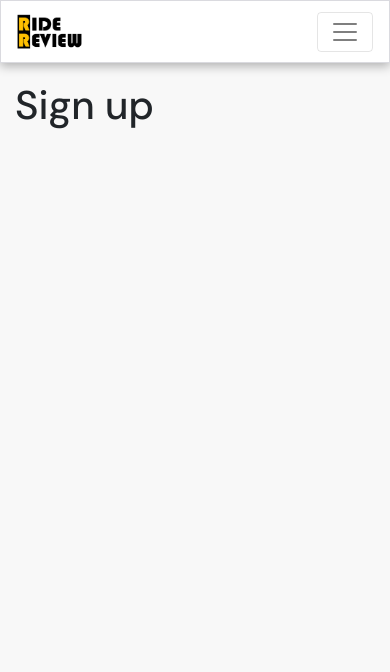
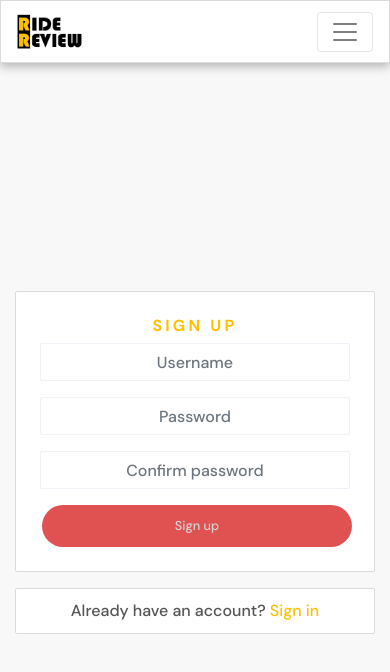
Before and after one commit to Code-Institute-Submissions/strasse34-pp5, a React (Create React App) app: page /signup in a window 390 px wide. Shown: the top 672 px of the page. Built offline with nearby package versions, Linux system fonts and the light colour scheme.

Commit message:
added sign up page

```diff
--- a/src/App.js
+++ b/src/App.js
@@ -2,8 +2,8 @@
 import Container from "react-bootstrap/Container";
 import { Route, Switch } from "react-router-dom";
 import NavBar from "./components/NavBar";
-
-
+import "./api/axiosDefaults";
+import SignUpForm from "./pages/auth/SignUpForm";
 
 function App() {
   return (
@@ -13,7 +13,7 @@
         <Switch>
           <Route exact path="/" render={() => <h1>Home page</h1>} />
           <Route exact path="/signin" render={() => <h1>Sign in</h1>} />
-          <Route exact path="/signup" render={() => <h1>Sign up</h1>} />
+          <Route exact path="/signup" render={() => <SignUpForm />} />
           <Route render={() => <p>Page not found!</p>} />
         </Switch>
       </Container>
--- a/src/App.module.css
+++ b/src/App.module.css
@@ -3,9 +3,30 @@
   background-color: #f8f8f8;
   min-height: 100vh;
 }
+
 .Main {
   padding-top: 81px;
 }
+
+.Content {
+  background-color: #ffffff;
+  padding: 10px;
+  border-radius: 2px;
+  border: 1px solid #dadadf;
+}
+
+.FillerImage {
+  object-fit: cover;
+  height: 100%;
+  width: 100%;
+}
+
+.Image {
+  max-height: 40vh;
+  max-width: 100%;
+  object-fit: contain;
+}
+
 * {
   box-sizing: border-box;
 }
@@ -24,6 +45,10 @@
   transition: color ease-in-out 0.3s;
 }
 
+input[type="file"] {
+  display: none;
+}
+
 i {
   color: #cfced3;
   font-size: 1.6rem;
@@ -36,3 +61,22 @@
   transition: color ease-in-out 0.3s;
   color: #2142b2;
 }
+
+figure {
+  text-align: center;
+  display: inline-block;
+}
+
+/* scrollbar */
+*::-webkit-scrollbar {
+  width: 5px;
+}
+*::-webkit-scrollbar-track {
+  background: #f1f1f1;
+}
+*::-webkit-scrollbar-thumb {
+  background: #888;
+}
+*::-webkit-scrollbar-thumb:hover {
+  background: #555;
+}
--- /dev/null
+++ b/src/api/axiosDefaults.js
@@ -0,0 +1,5 @@
+import axios from "axios";
+
+axios.defaults.baseURL = "https://drf-api-rec.herokuapp.com/";
+axios.defaults.headers.post["Content-Type"] = "multipart/form-data";
+axios.defaults.withCredentials = true;
--- /dev/null
+++ b/src/pages/auth/SignUpForm.js
@@ -0,0 +1,139 @@
+import React, { useState } from "react";
+import { Link, useHistory } from "react-router-dom";
+
+import styles from "../../styles/SignInUpForm.module.css";
+import btnStyles from "../../styles/Button.module.css";
+import appStyles from "../../App.module.css";
+
+import {
+  Form,
+  Button,
+  Image,
+  Col,
+  Row,
+  Container,
+  Alert,
+} from "react-bootstrap";
+import axios from "axios";
+
+const SignUpForm = () => {
+  const [signUpData, setSignUpData] = useState({
+    username: "",
+    password1: "",
+    password2: "",
+  });
+  const { username, password1, password2 } = signUpData;
+
+  const [errors, setErrors] = useState({});
+
+  const history = useHistory();
+
+  const handleChange = (event) => {
+    setSignUpData({
+      ...signUpData,
+      [event.target.name]: event.target.value,
+    });
+  };
+
+  const handleSubmit = async (event) => {
+    event.preventDefault();
+    try {
+      await axios.post("/dj-rest-auth/registration/", signUpData);
+      history.push("/signin");
+    } catch (err) {
+      setErrors(err.response?.data);
+    }
+  };
+
+  return (
+    <Row className={styles.Row}>
+      <Col className="my-auto py-2 p-md-2" md={6}>
+        <Container className={`${appStyles.Content} p-4 `}>
+          <h1 className={styles.Header}>sign up</h1>
+
+          <Form onSubmit={handleSubmit}>
+            <Form.Group controlId="username">
+              <Form.Label className="d-none">username</Form.Label>
+              <Form.Control
+                className={styles.Input}
+                type="text"
+                placeholder="Username"
+                name="username"
+                value={username}
+                onChange={handleChange}
+              />
+            </Form.Group>
+            {errors.username?.map((message, idx) => (
+              <Alert variant="warning" key={idx}>
+                {message}
+              </Alert>
+            ))}
+
+            <Form.Group controlId="password1">
+              <Form.Label className="d-none">Password</Form.Label>
+              <Form.Control
+                className={styles.Input}
+                type="password"
+                placeholder="Password"
+                name="password1"
+                value={password1}
+                onChange={handleChange}
+              />
+            </Form.Group>
+            {errors.password1?.map((message, idx) => (
+              <Alert key={idx} variant="warning">
+                {message}
+              </Alert>
+            ))}
+
+            <Form.Group controlId="password2">
+              <Form.Label className="d-none">Confirm password</Form.Label>
+              <Form.Control
+                className={styles.Input}
+                type="password"
+                placeholder="Confirm password"
+                name="password2"
+                value={password2}
+                onChange={handleChange}
+              />
+            </Form.Group>
+            {errors.password2?.map((message, idx) => (
+              <Alert key={idx} variant="warning">
+                {message}
+              </Alert>
+            ))}
+
+            <Button
+              className={`${btnStyles.Button} ${btnStyles.Wide} ${btnStyles.Bright}`}
+              type="submit"
+            >
+              Sign up
+            </Button>
+            {errors.non_field_errors?.map((message, idx) => (
+              <Alert key={idx} variant="warning" className="mt-3">
+                {message}
+              </Alert>
+            ))}
+          </Form>
+        </Container>
+
+        <Container className={`mt-3 ${appStyles.Content}`}>
+          <Link className={styles.Link} to="/signin">
+            Already have an account? <span>Sign in</span>
+          </Link>
+        </Container>
+      </Col>
+      <Col
+        md={6}
+        className={`my-auto d-none d-md-block p-2 ${styles.SignUpCol}`}
+      >
+        <Image
+          className={`${appStyles.FillerImage}`}
+          src={"https://res.cloudinary.com/dn2dfatdi/image/upload/v1710342376/pexels-photo-8065769_gyg0f4.jpg"}
+        />
+      </Col>
+    </Row>
+  );
+};
+
+export default SignUpForm;
--- /dev/null
+++ b/src/styles/Button.module.css
@@ -0,0 +1,69 @@
+.Button {
+    font-size: 0.8rem;
+    align-self: center;
+    border-radius: 100px;
+    border-color: transparent;
+    padding: 4px 10px;
+    margin-left: 2px;
+    margin-right: 2px;
+    min-width: 75px;
+  }
+
+  .Button:hover {
+    opacity: 0.8;
+    border-color: transparent;
+    cursor: pointer;
+  }
+
+  .Button:hover:active {
+    background-color: #2142b2 !important;
+  }
+
+  .Button:active {
+    background-color: #2142b2 !important;
+  }
+
+  .Button:focus {
+    background-color: #2142b2;
+  }
+
+  .Wide {
+    padding: 10px 50px;
+    width: 100%;
+  }
+
+  .Blue,
+  .BlueOutline:hover,
+  .Bright:hover {
+    background-color: #871D10;
+    color: #D4D4D4;
+  }
+
+  .BlueOutline,
+  .Blue:hover {
+    /* border: 1px solid #2142b2; */
+    background-color: #ffffff;
+    color: #2142b2;
+  }
+
+  .Black,
+  .BlackOutline:hover {
+    /* background-color: #242a3d;
+    color: white; */
+    background-color: #242a3d;
+    color: aliceblue;
+  }
+
+  .Black:hover,
+  .BlackOutline {
+    /* background-color: #dadadf;
+    color: #242a3d;
+    border-color: #242a3d; */
+    background-color: aliceblue;
+    color: #242a3d;
+  }
+
+  .Bright {
+    background-color: #e05251;
+    color: #D4D4D4;
+  }
--- a/src/styles/NavBar.module.css
+++ b/src/styles/NavBar.module.css
@@ -9,5 +9,5 @@
 }
 
 .Active {
-  text-shadow: 0 8px 4px rgba(255, 192, 0, 1);
+  text-shadow: 0 8px 4px #ffc000;
 }
--- /dev/null
+++ b/src/styles/SignInUpForm.module.css
@@ -0,0 +1,46 @@
+.Row {
+  height: calc(100vh - 81px);
+}
+.Input {
+  background: #ffffff;
+  border: 1px solid #f0f1f9;
+  box-sizing: border-box;
+  border-radius: 2px;
+  color: #7177a1;
+  text-align: center;
+  padding: 10px;
+}
+
+.Header {
+  font-style: normal;
+  font-weight: bold;
+  font-size: 16px;
+  line-height: 19px;
+  text-align: center;
+  letter-spacing: 0.2em;
+  text-transform: uppercase;
+  color: #ffc000;
+}
+
+.Link {
+  text-decoration: none;
+  text-align: center;
+  display: block;
+  margin: auto;
+}
+
+.Link span {
+  color: #ffc000;
+}
+
+.Container {
+  padding: 30px 10px;
+}
+
+.SignInCol {
+  height: 320px;
+}
+
+.SignUpCol {
+  height: 375px;
+}
```
